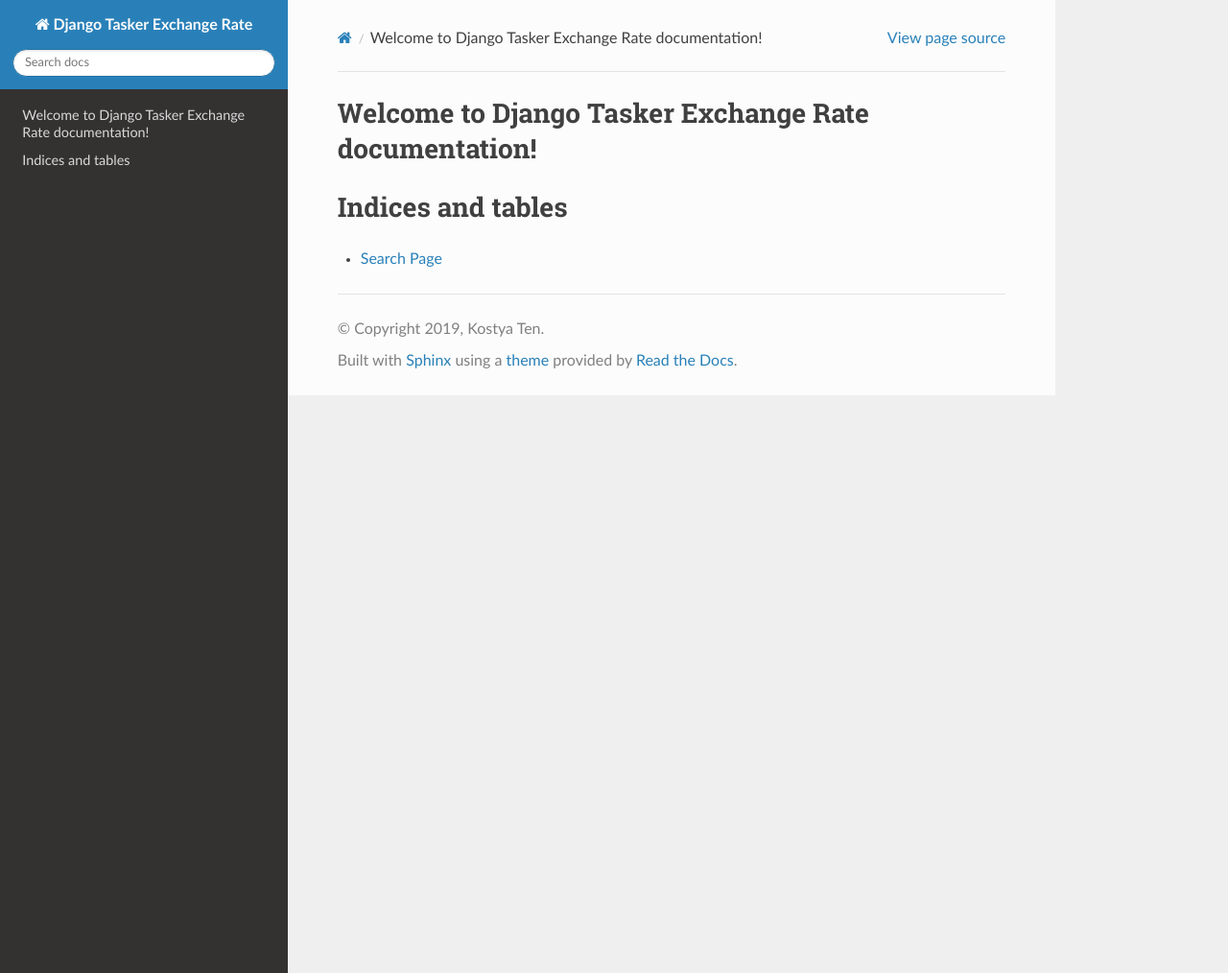
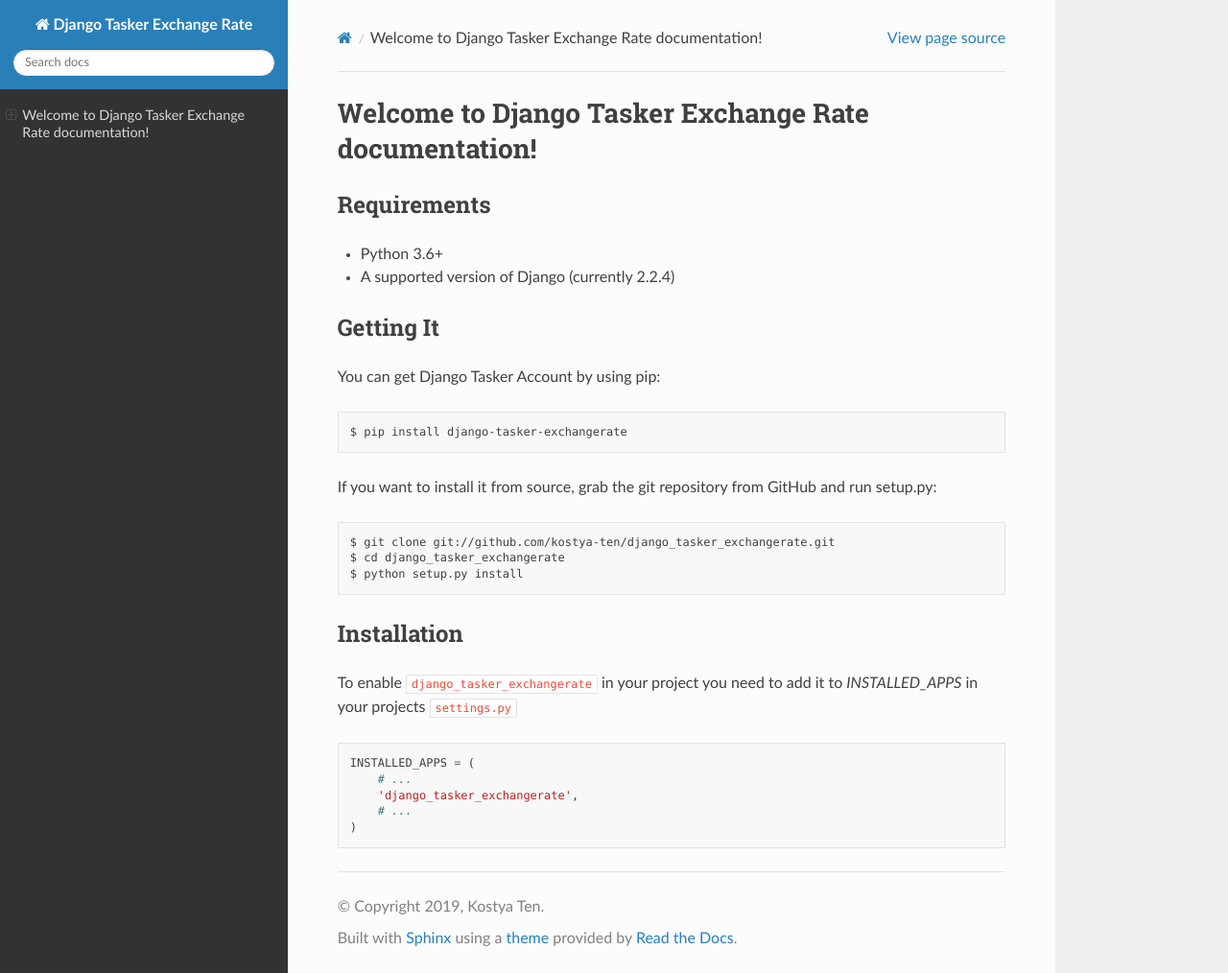
Before and after one commit to codacy-badger/django_tasker_exchangerate, a Sphinx documentation site: the page built from docs/source/index.rst, in a window 1280 px wide and 1014 px high. Shown: the whole window at 96% size. Built offline with Sphinx 7.4.7 and the Read the Docs theme 2.0.0, drawn with Linux system fonts in a browser that asks for light colours.

Commit message:
documentation
Signed-off-by: kostya <kostya@yandex.ru>

```diff
--- a/docs/source/index.rst
+++ b/docs/source/index.rst
@@ -1,6 +1,32 @@
 Welcome to Django Tasker Exchange Rate documentation!
 =====================================================
 
-Indices and tables
-==================
-* :ref:`search`
+Requirements
+""""""""""""""""""
+* Python 3.6+
+* A supported version of Django (currently 2.2.4)
+
+Getting It
+""""""""""""""""""
+
+You can get Django Tasker Account by using pip::
+
+    $ pip install django-tasker-exchangerate
+
+If you want to install it from source, grab the git repository from GitHub and run setup.py::
+
+    $ git clone git://github.com/kostya-ten/django_tasker_exchangerate.git
+    $ cd django_tasker_exchangerate
+    $ python setup.py install
+
+Installation
+""""""""""""""""""
+To enable ``django_tasker_exchangerate`` in your project you need to add it to `INSTALLED_APPS` in your projects ``settings.py``
+
+.. code-block:: python
+
+    INSTALLED_APPS = (
+        # ...
+        'django_tasker_exchangerate',
+        # ...
+    )
```
